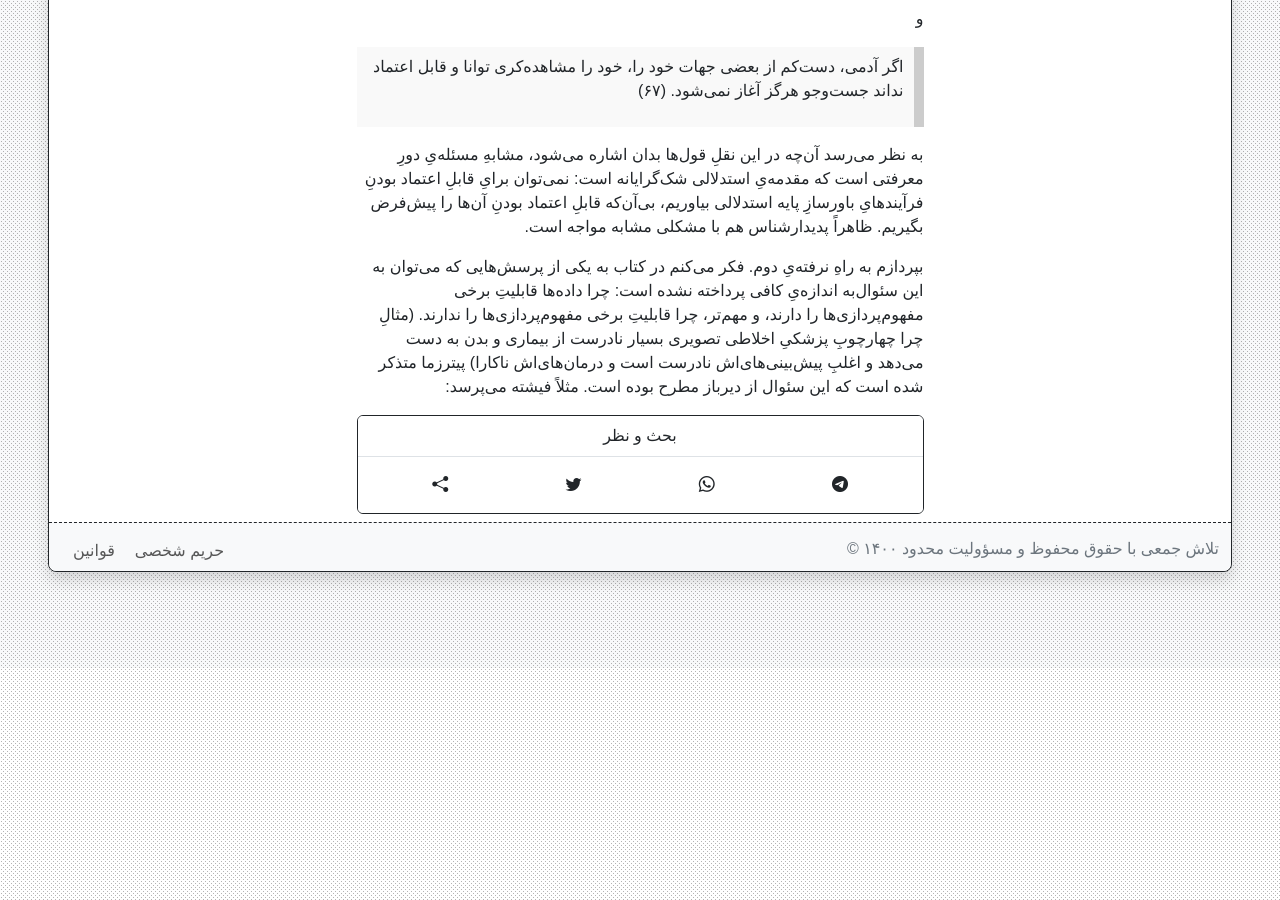
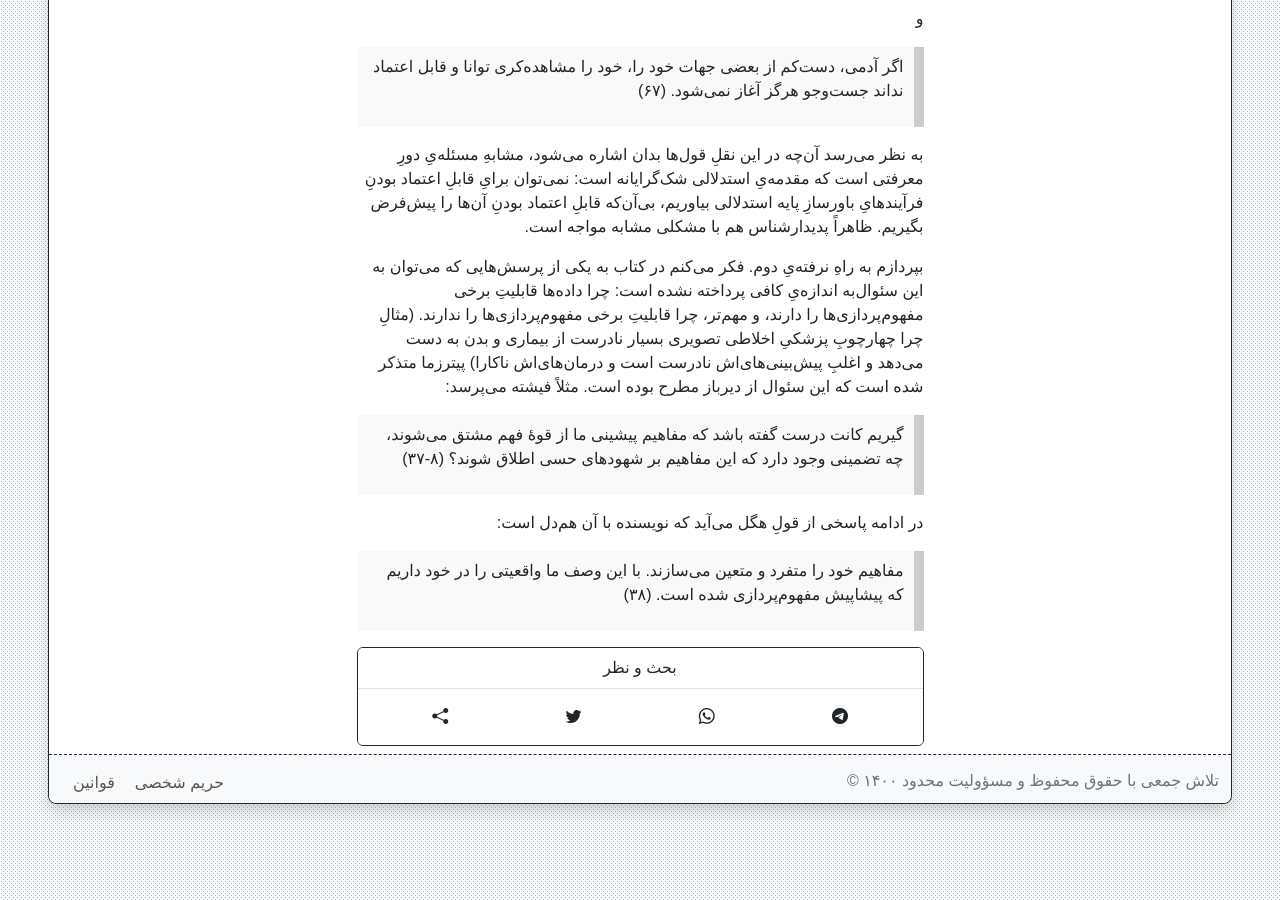
Before and after one commit to phicudemy/phicudemy.github.io, a Jekyll site: the page built from _posts/2024-08-02-perspevtive.md, in a window 1280 px wide and 900 px high, scrolled down 7522 px. Built offline with Jekyll 4.4.1, drawn with Linux system fonts in a browser that asks for light colours; comment, search, counter and statistics services are not loaded; a style sheet for code colours, icons or effects is not loaded; before the commit the page ends 8190 px from its top, so only the background shows below that.

Commit message:
TinaCMS content update

```diff
--- a/_posts/2024-08-02-perspevtive.md
+++ b/_posts/2024-08-02-perspevtive.md
@@ -118,3 +118,9 @@ tags:
 به نظر می‌رسد آن‌چه در این نقلِ قول‌ها بدان اشاره می‌شود، مشابهِ مسئله‌یِ دورِ معرفتی است که مقدمه‌یِ استدلالی شک‌گرایانه است: نمی‌توان برایِ قابلِ اعتماد بودنِ فرآیندهایِ باورسازِ پایه استدلالی بیاوریم، بی‌آن‌که قابلِ اعتماد بودنِ آن‌ها را پیش‌فرض بگیریم. ظاهراً پدیدارشناس هم با مشکلی مشابه مواجه است.
 
 بپردازم به راهِ نرفته‌یِ دوم. فکر می‌کنم در کتاب به یکی از پرسش‌هایی که می‌توان به این سئوال‌به اندازه‌یِ کافی پرداخته نشده است: چرا داده‌ها قابلیتِ برخی مفهوم‌پردازی‌ها را دارند، و مهم‌تر، چرا قابلیتِ برخی مفهوم‌پردازی‌ها را ندارند.  (مثالِ چرا چهارچوبِ پزشکیِ اخلاطی تصویری بسیار نادرست از بیماری و بدن به دست می‌دهد و اغلبِ پیش‌بینی‌های‌اش نادرست است و درمان‌های‌اش ناکارا) پیترزما متذکر شده است که این سئوال از دیرباز مطرح بوده است. مثلاً فیشته می‌پرسد:
+
+> گیریم کانت درست گفته باشد که مفاهیم پیشینی ما از قوهٔ فهم مشتق می‌شوند، چه تضمینی وجود دارد که این مفاهیم بر شهودهای حسی اطلاق شوند؟ (۸-۳۷)
+
+در ادامه پاسخی از قولِ هگل می‌آید که نویسنده با آن هم‌دل است:
+
+> مفاهیم خود را متفرد و متعین می‌سازند. با این وصف ما واقعیتی را در خود داریم که پیشاپیش مفهوم‌پردازی شده است. (۳۸)
```
